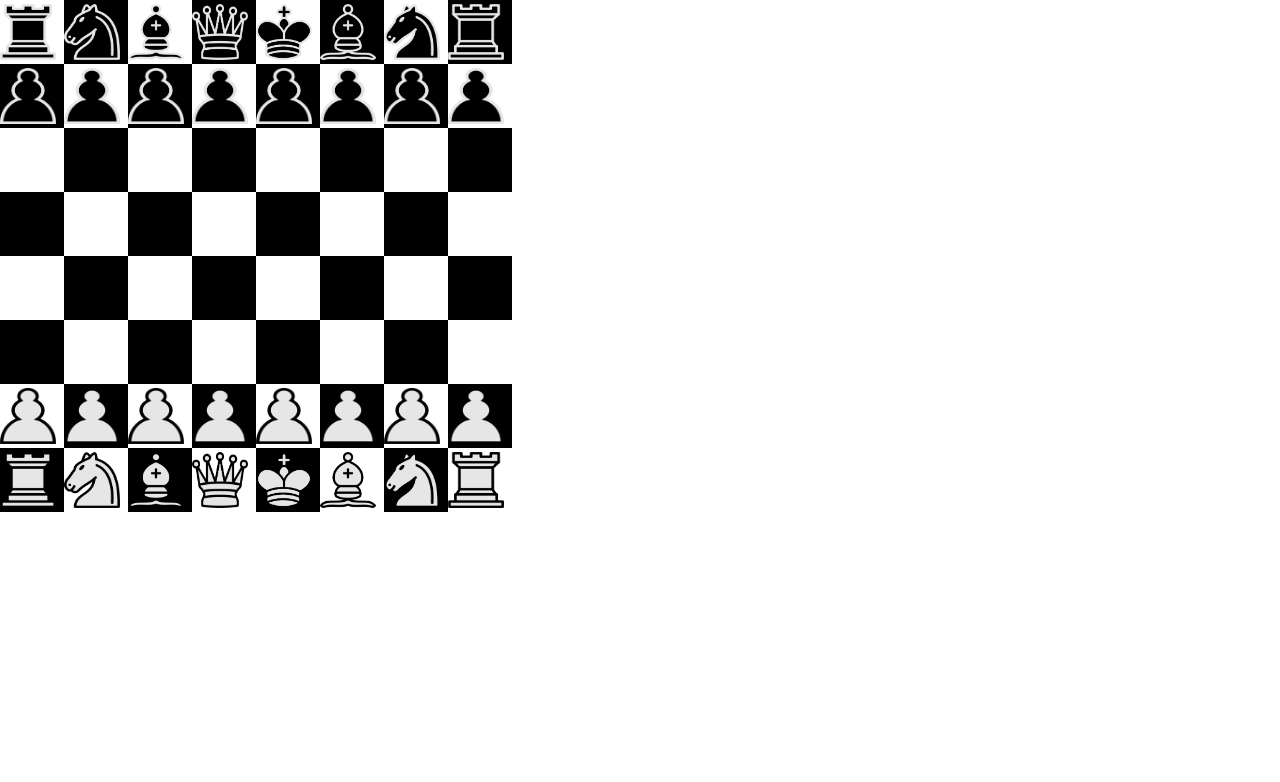
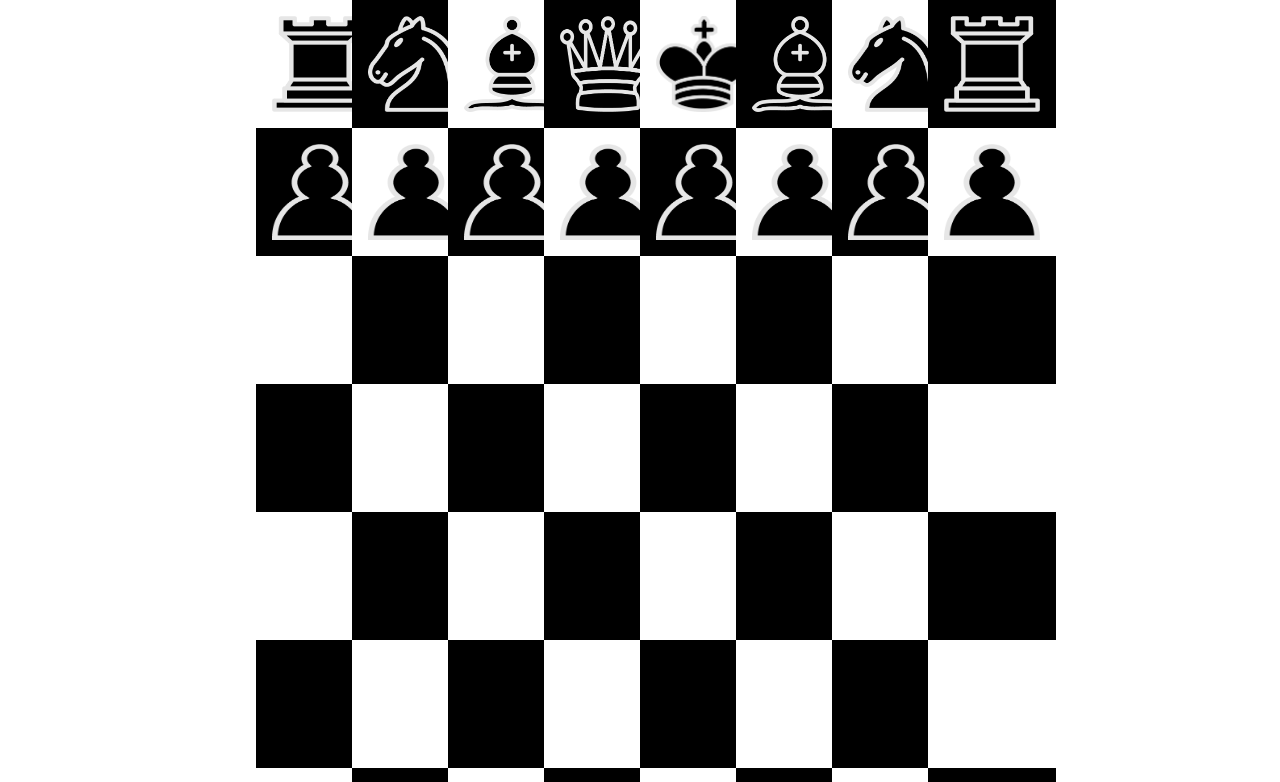
Before and after one commit to Hard-Luck/chess-mate, a React (Vite) app: page / in a window 1280 px wide. Shown: the top 782 px of the page. Built offline with nearby package versions, Linux system fonts and the light colour scheme.

Commit message:
pieces rendered and test move working

```diff
--- a/src/classes/game.ts
+++ b/src/classes/game.ts
@@ -1,16 +1,20 @@
 import { King, Knight, Bishop, Pawn, Queen, Rook } from "./pieces";
-import Position from "./position";
+import Position, { PositionFile, PositionRank } from "./position";
 
 export type Piece = King | Queen | Rook | Bishop | Knight | Pawn | null;
-
+type ShorthandPosition = [PositionFile, PositionRank];
 type Board = Piece[][];
 
 export default class Game {
   private board: Board;
   private lastMove: [Position, Position] | null;
+  private turn: number;
+  private playerTurn: "white" | "black";
   constructor() {
     this.board = this.createBoard();
     this.lastMove = null;
+    this.turn = 1;
+    this.playerTurn = "white";
   }
   private createBoard() {
     const board = [
@@ -67,4 +71,23 @@ export default class Game {
   get mostRecentMove() {
     return this.lastMove;
   }
+  public makeMove(
+    startPosition: ShorthandPosition,
+    endPosition: ShorthandPosition
+  ) {
+    const [startRank, startFile] = startPosition;
+    const [endRank, endFile] = endPosition;
+    const startRankAsNumber = "ABCDEFGH".indexOf(startRank);
+    const endRankAsNumber = "ABCDEFGH".indexOf(endRank);
+    const pieceToMove = this.board[startFile - 1][startRankAsNumber];
+    if (!pieceToMove || pieceToMove.pieceColor !== this.playerTurn) {
+      throw new Error("Not your turn");
+    } else {
+      const position = new Position(endRank, endFile);
+      pieceToMove.moveTo(position);
+      this.board[endFile - 1][endRankAsNumber] = pieceToMove;
+      this.board[startFile - 1][startRankAsNumber] = null;
+    }
+    return [...this.board];
+  }
 }
--- a/src/components/Board.tsx
+++ b/src/components/Board.tsx
@@ -1,34 +1,59 @@
+import { useEffect, useState } from "react";
 import Game from "../classes/game";
 import type { PositionFile, PositionRank } from "../classes/position";
 import Square from "./Square";
-import { uniqueId } from "lodash";
 
 function Board() {
-  const game = new Game();
+  const [game, setGame] = useState(new Game());
+  const [board, setBoard] = useState(game.state);
+  const [size, setSize] = useState(window.innerWidth * 0.1);
+
+  useEffect(() => {
+    const handleResize = () => setSize(window.innerWidth * 0.1);
+    window.addEventListener("resize", handleResize);
+    return () => window.removeEventListener("resize", handleResize);
+  }, []);
+
+  function resetGame() {
+    const newGame = new Game();
+    setBoard(() => newGame.state);
+    setGame(() => newGame);
+  }
+  function move() {
+    const newBoard = game.makeMove(["A", 2], ["A", 4]);
+    setBoard(newBoard);
+  }
   return (
-    <div className="flex flex-col">
-      {game.state
+    <>
+      <div className="grid grid-cols-8 w-4/5 max-w-screen-md mx-auto">
+        {board
+          .slice()
+          .reverse()
           .map((rank, i) => {
-          return (
-            <div className="flex" key={uniqueId()}>
-              {rank.map((piece, j) => {
+            return rank.map((piece, j) => {
               const file = String.fromCharCode(j + 65) as PositionFile;
-                const rank = (i + 1) as PositionRank;
+              const rank = (8 - i) as PositionRank;
               return (
                 <Square
-                    key={uniqueId()}
+                  key={`${file}${rank}`}
                   file={file}
                   rank={rank}
                   piece={piece}
+                  size={size}
                 />
               );
+            });
           })}
       </div>
-          );
-        })
-        .reverse()}
+      <div className="flex justify-center">
+        <button onClick={resetGame} className="m-2 p-2 bg-blue-500 text-white">
+          Reset
+        </button>
+        <button onClick={move} className="m-2 p-2 bg-blue-500 text-white">
+          Test Move
+        </button>
       </div>
+    </>
   );
 }
-
 export default Board;
--- a/src/components/Square.tsx
+++ b/src/components/Square.tsx
@@ -1,24 +1,27 @@
-import { PositionFile, PositionRank } from "../classes/position";
 import { Piece } from "@/classes/game";
+import { PositionFile, PositionRank } from "@/classes/position";
+
 interface SquareProps {
   file: PositionFile;
   rank: PositionRank;
   piece: Piece;
+  size: number;
 }
 
-function Square({ file, rank, piece }: SquareProps) {
+function Square({ file, rank, piece, size }: SquareProps) {
   const fileAsNum = "_ABCDEFGH".indexOf(file);
-  const colour =
-    (rank + fileAsNum) % 2 === 0 ? "bg-black text-white" : "bg-white";
+  const isDark = (rank + fileAsNum) % 2 === 0;
   const imgUrl = piece ? `pieces/${piece.pieceColor}/${piece.type}.png` : null;
   return (
     <div
-      className={`w-16 h-16 flex flex-col justify-center text-center ${colour}`}>
+      style={{ width: `${size}px`, height: `${size}px` }}
+      className={`flex items-center justify-center ${
+        isDark ? "bg-black" : "bg-white"
+      }`}>
       {imgUrl ? (
-        <img className="w-14 h-14" src={imgUrl} alt={piece?.type} />
+        <img className="w-3/4 h-3/4" src={imgUrl} alt={piece?.type} />
       ) : null}
     </div>
   );
 }
-
 export default Square;
```
Lines whose indentation alone changed are shown as unchanged.
